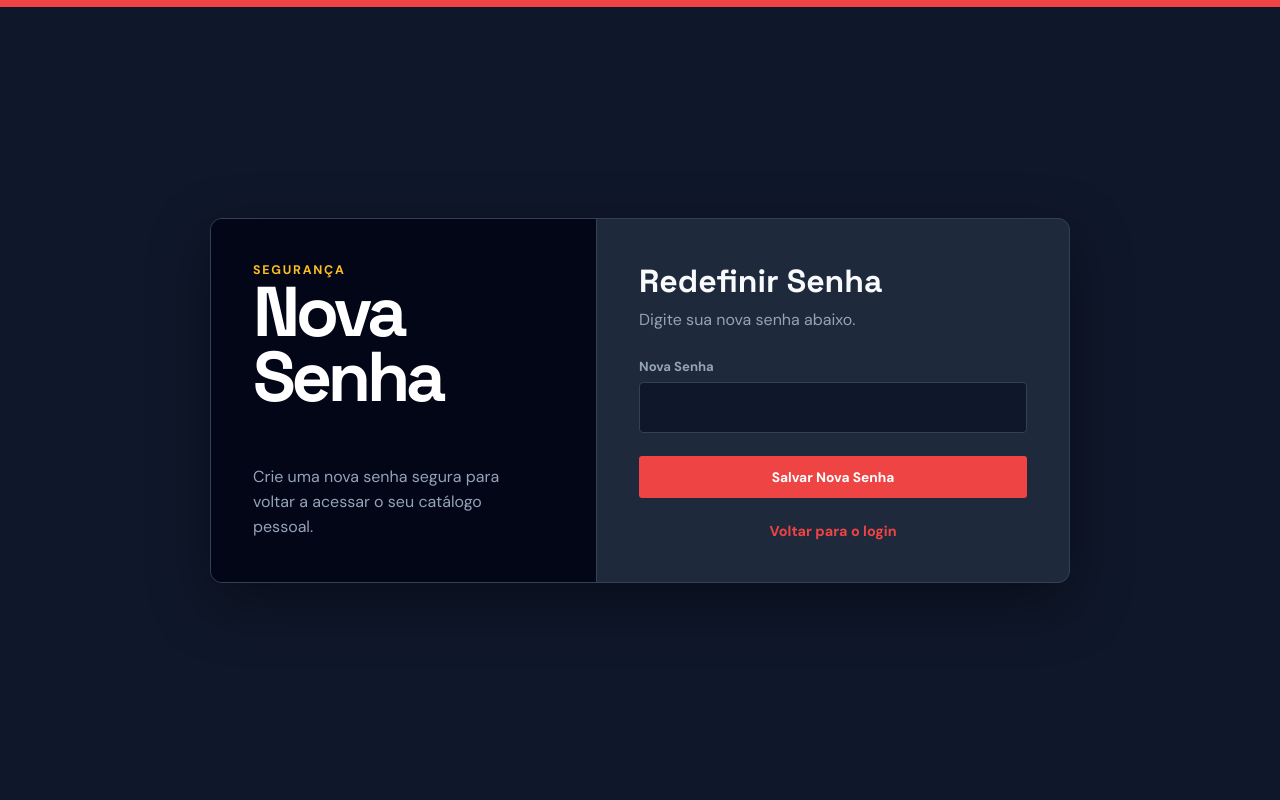
After one commit to PedroBarbosa42/CatalogoFilmes, a Flask app: template catalogo_service/templates/reset_password.html in a window 1280 px wide. The commit adds this page. Run offline with Flask 3, Linux system fonts and the light colour scheme; the template is opened without the code that fills it, so the values that code supplies are empty.

Commit message:
24/08 (2)

```diff
--- a/auth_service/app.py
+++ b/auth_service/app.py
@@ -133,5 +133,46 @@ def forgot_password():
     else:
         return jsonify({"erro": "Falha ao disparar o e-mail."}), 500
 
+@app.route('/reset-password', methods=['POST'])
+def reset_password():
+    dados = request.get_json()
+    token = dados.get('token')
+    nova_senha = dados.get('senha')
+
+    if not token or not nova_senha:
+        return jsonify({"erro": "Dados incompletos"}), 400
+
+    try:
+        conn = get_db_connection()
+        cursor = conn.cursor(dictionary=True)
+
+        cursor.execute('''
+            SELECT * FROM reset_tokens
+            WHERE token = %s AND usado = FALSE AND expira_em > NOW()
+        ''', (token,))
+        registro = cursor.fetchone()
+
+        if not registro:
+            cursor.close()
+            conn.close()
+            return jsonify({"erro": "Link inválido ou expirado"}), 400
+
+        senha_hash = generate_password_hash(nova_senha)
+
+        cursor.execute('UPDATE usuarios SET senha_hash = %s WHERE id = %s', (senha_hash, registro['usuario_id']))
+        cursor.execute('UPDATE reset_tokens SET usado = TRUE WHERE token = %s', (token,))
+
+        conn.commit()
+        cursor.close()
+        conn.close()
+
+        return jsonify({"mensagem": "Senha redefinida com sucesso! Faça login com a nova senha."}), 200
+
+    except Exception as e:
+        if 'conn' in locals() and conn.is_connected():
+            cursor.close()
+            conn.close()
+        return jsonify({"erro": str(e)}), 500
+
 if __name__ == '__main__':
     app.run(host='0.0.0.0', port=5001)
--- a/catalogo_service/templates/login.html
+++ b/catalogo_service/templates/login.html
@@ -23,6 +23,7 @@
         <div class="form-row"><label for="senha">Senha</label><input id="senha" type="password" name="senha" required></div>
         <button type="submit">Entrar</button>
     </form>
+    <p class="auth-link">Esqueceu sua senha? <a href="{{ url_for('forgot_password') }}">Clique aqui</a></p>
     <p class="auth-link">Ainda não tem conta? <a href="/register">Criar conta</a></p>
     </section>
   </main>
--- /dev/null
+++ b/catalogo_service/templates/reset_password.html
@@ -0,0 +1,36 @@
+<!DOCTYPE html>
+<html lang="pt-BR">
+<head>
+    <meta charset="UTF-8">
+    <meta name="viewport" content="width=device-width, initial-scale=1.0">
+    <title>Redefinir Senha | Catálogo</title>
+    <link rel="stylesheet" href="{{ url_for('static', filename='style.css') }}">
+</head>
+<body class="auth-page">
+  <main class="auth-panel">
+    <section class="auth-intro">
+      <div><p class="site-kicker">Segurança</p><h1>Nova Senha</h1></div>
+      <p>Crie uma nova senha segura para voltar a acessar o seu catálogo pessoal.</p>
+    </section>
+    <section class="auth-form">
+    <h2>Redefinir Senha</h2>
+    <p class="auth-subtitle">Digite sua nova senha abaixo.</p>
+
+    {% with messages = get_flashed_messages() %}
+      {% if messages %} <p class="flash">{{ messages[0] }}</p> {% endif %}
+    {% endwith %}
+
+    <form method="POST">
+        <input type="hidden" name="token" value="{{ token }}">
+        <div class="form-row">
+            <label for="senha">Nova Senha</label>
+            <input id="senha" type="password" name="senha" required>
+        </div>
+        <button type="submit">Salvar Nova Senha</button>
+    </form>
+
+    <p class="auth-link"><a href="{{ url_for('login') }}">Voltar para o login</a></p>
+    </section>
+  </main>
+</body>
+</html>
```
Also changed, not shown: catalogo_service/app.py (+41 -0 lines), catalogo_service/templates/forgot_password.html (added, +35 -0 lines), README.md, imagens/Erro (2).png (added), imagens/Erro.png (added), imagens/EsqueceuSenha (2).png (added), imagens/EsqueceuSenha.png (added), imagens/MailTrap.png (added), imagens/Pedido (2).png (added), imagens/Pedido.png (added), imagens/Sucesso.png (added).
